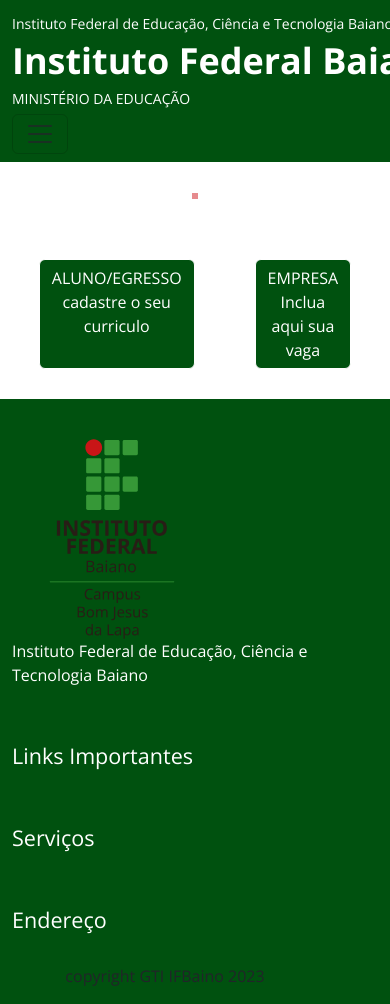
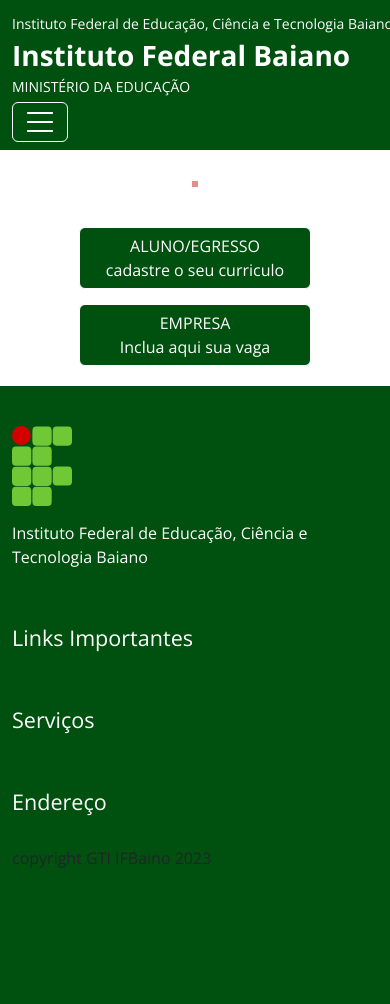
Before and after one commit to viniciostec22/Portal_do_Egresso, a Django app: page /empregos-carreira/ in a window 390 px wide; the page is wider, and only the part inside the window is pictured. After the commit the page ends 868 px from the top of that part, so only its background shows below. Run offline with Django 4.2, Linux system fonts and the light colour scheme; data that the repository does not hold is empty; some libraries are stand-ins or nearby versions.

Commit message:
css_responsivo

```diff
--- a/Home/templates/empregos.html
+++ b/Home/templates/empregos.html
@@ -21,7 +21,7 @@
 
     <div class="d-flex justify-content-center">
       <a href="#" class="btn ">ALUNO/EGRESSO <br> <span>cadastre o seu curriculo</span></a>
-      <a href="#" class="btn ">EMPRESA <br> <span>Inclua aqui sua vaga</span></a>
+      <a href="#" class="btn " id="mobile">EMPRESA <br> <span>Inclua aqui sua vaga</span></a>
     </div>
   </div>
 </div>
--- a/templates/components/__Footer.html
+++ b/templates/components/__Footer.html
@@ -7,7 +7,7 @@
       <div class="row">
         <div class="col-xl-3 col-lg-4 col-md-6">
           <div>
-            <img class="logo" src="{% static 'img/marca-if-baiano-bom-jesus-da-lapa.svg' %}" alt="">
+            <img class="logo" src="{% static 'img/Logotipo_mobile.svg' %}" alt="">
             <p class="mb-30 footer-desc">Instituto Federal de Educação, Ciência e Tecnologia Baiano</p>
           </div>
         </div>
--- a/templates/static/empregos_carreira/css/empregos-carreira.css
+++ b/templates/static/empregos_carreira/css/empregos-carreira.css
@@ -26,3 +26,20 @@
   transition: 0.5s;
   color: #fff;
 }
+
+@media only screen and (max-width: 767px) {
+  .d-flex{
+    display: block !important;
+    width: 100%;
+  }
+
+  .justify-content-center a{
+    margin: 0;
+    margin-top: 10px;
+    width: 100%;
+  }
+  #mobile{
+    margin-top: 15px;
+    margin-bottom: 20px;
+  }
+}
--- a/templates/static/general/css/general.css
+++ b/templates/static/general/css/general.css
@@ -236,8 +236,9 @@ body > div > div > div.container-fluid.depoimentos-form > div.container.text > d
   color: #fff;
 }
 .logo{
-  width: 200px;
-  height: 200px;
+  width: 110px;
+  height: 130px;
+  margin-bottom: 15px;
 }
 .footer .container .row a{
   text-decoration: none;
@@ -247,3 +248,26 @@ body > div > div > div.container-fluid.depoimentos-form > div.container.text > d
 .copyright a{
   color: #fff;
 }
+.navbar-light .navbar-toggler{
+  color: #fff;
+  border-color: #fff;
+}
+.navbar-light .navbar-toggler-icon{
+  background-image: url(../../img/menu_bars.png);
+  fill:#fff;
+}
+
+@media only screen and (max-width: 767px) {
+  /*rodape*/
+  .logo{
+    width: 60px;
+    height: 80px;
+    margin-bottom: 15px;
+  }
+
+  .navbar-light .navbar-brand{
+    font-size: 28px;
+  }
+
+
+}
```
Also changed, not shown: templates/static/home/css/depoimentos.css (+8 -0 lines), templates/static/img/Logotipo_mobile.svg (added), templates/static/img/bars-solid.svg (added), templates/static/img/menu_bars.png (added).
